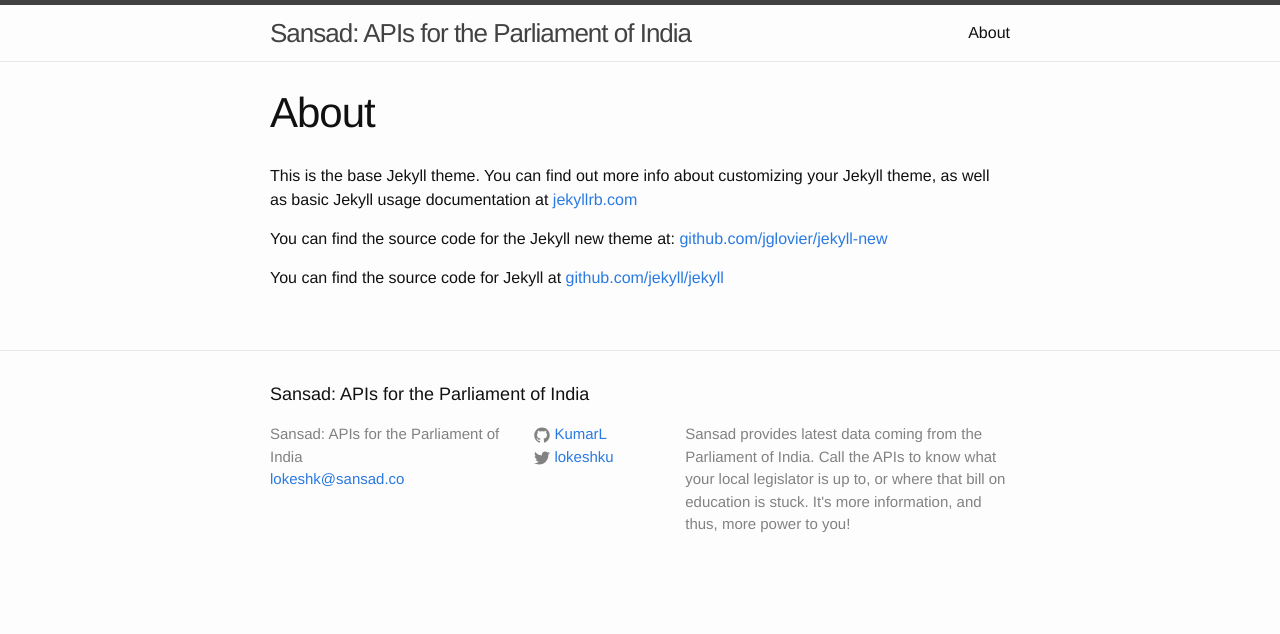
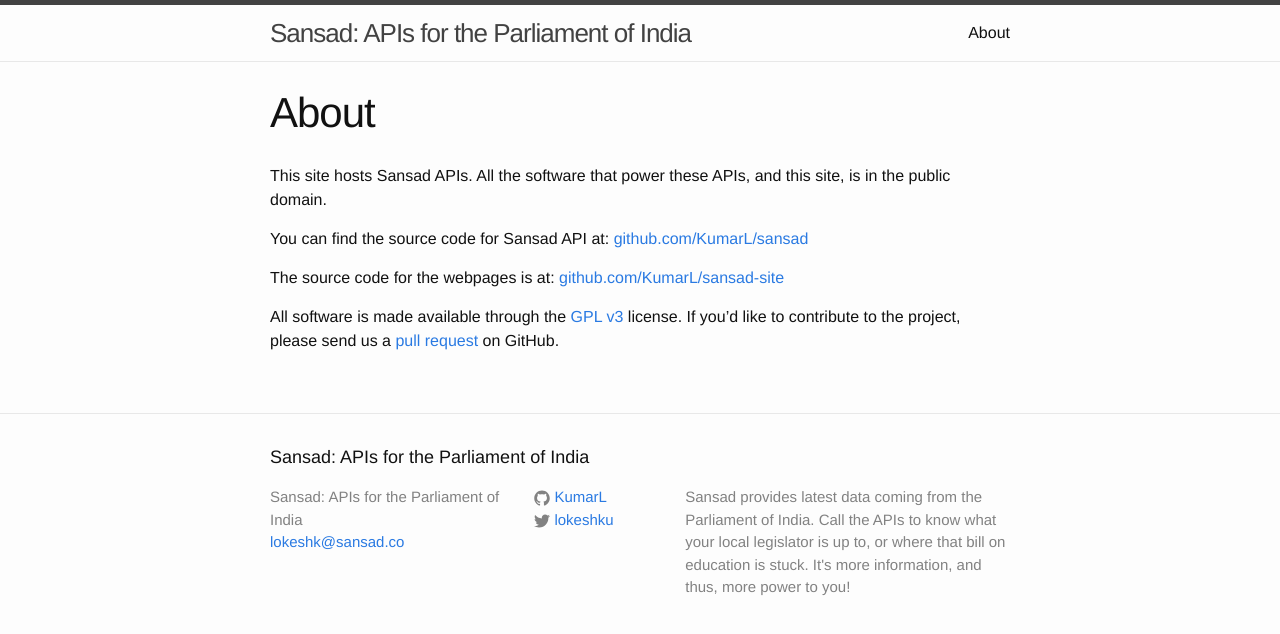
Before and after one commit to KumarL/sansad-site, a Jekyll site: the page built from about.md, in a window 1280 px wide. Shown: the top 634 px of the page. Built offline with Jekyll 4.4.1, drawn with Linux system fonts in a browser that asks for light colours.

Commit message:
Changed the 'About' page, and added the LICENCE file.

```diff
--- a/about.md
+++ b/about.md
@@ -4,8 +4,10 @@
 permalink: /about/
 ---
 
-This is the base Jekyll theme. You can find out more info about customizing your Jekyll theme, as well as basic Jekyll usage documentation at [jekyllrb.com](http://jekyllrb.com/)
+This site hosts Sansad APIs. All the software that power these APIs, and this site, is in the public domain.
 
-You can find the source code for the Jekyll new theme at: [github.com/jglovier/jekyll-new](https://github.com/jglovier/jekyll-new)
+You can find the source code for Sansad API at: [github.com/KumarL/sansad](https://github.com/KumarL/sansad)
 
-You can find the source code for Jekyll at [github.com/jekyll/jekyll](https://github.com/jekyll/jekyll)
+The source code for the webpages is at: [github.com/KumarL/sansad-site](https://github.com/KumarL/sansad-site)
+
+All software is made available through the [GPL v3](http://www.gnu.org/licenses/gpl-3.0.txt) license. If you'd like to contribute to the project, please send us a [pull request](https://help.github.com/articles/creating-a-pull-request) on GitHub.
```
Also changed, not shown: 2 other files.
